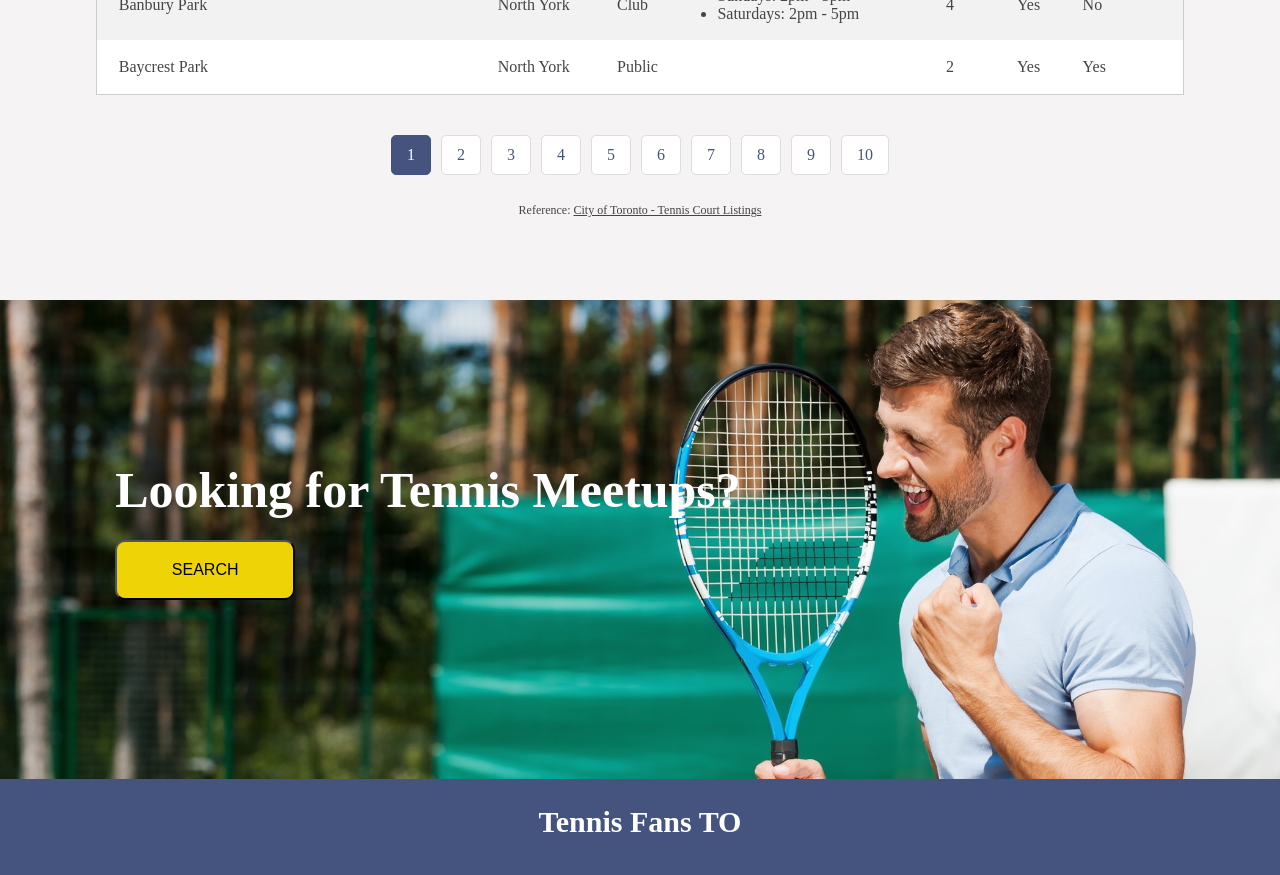
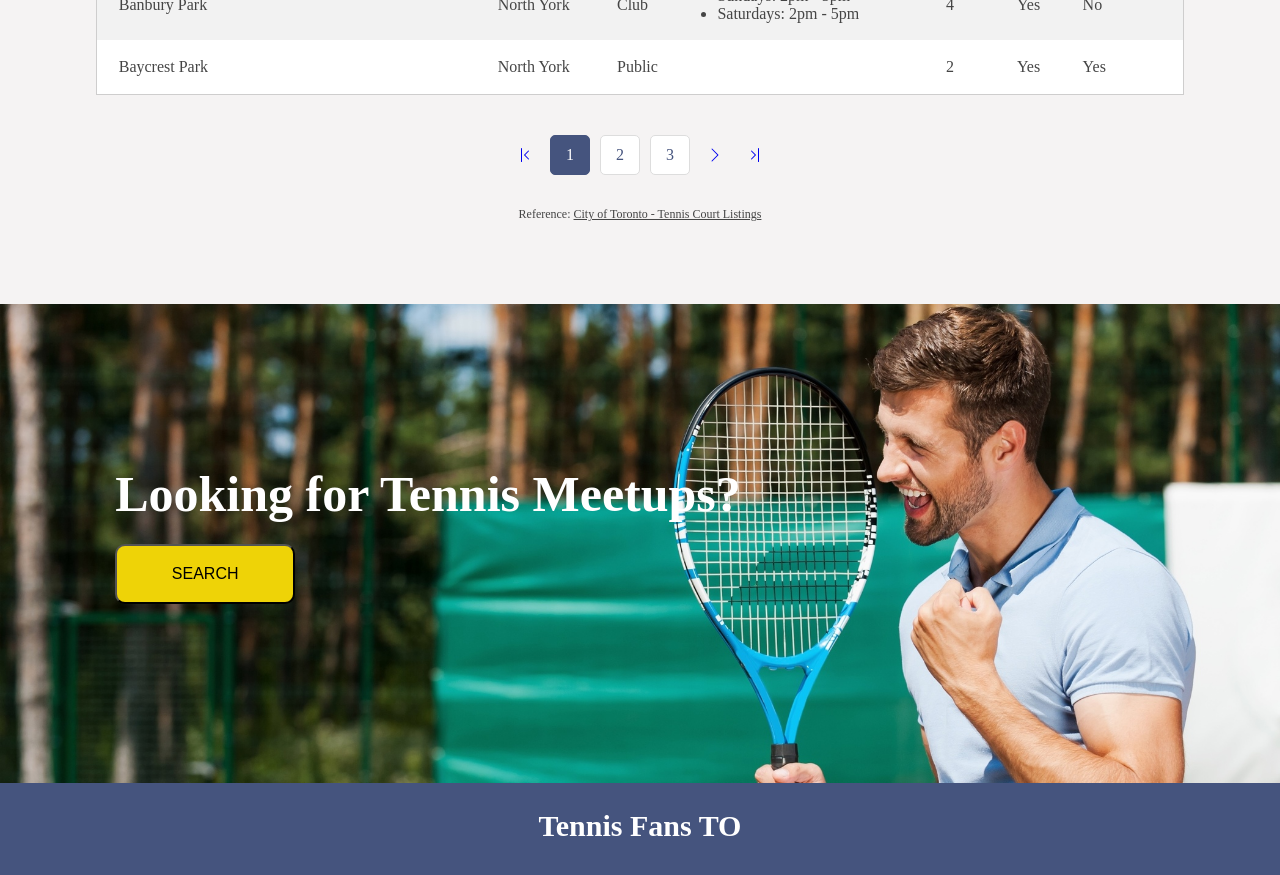
Before and after one commit to Chihiro88G/tennis-fans-to, a React (Create React App) app: page / in a window 1280 px wide. Shown: the part 1520-2395 px from the top of the page. Built offline with nearby package versions, Linux system fonts and the light colour scheme.

Commit message:
pagenation with arrow icons

```diff
--- a/src/App.css
+++ b/src/App.css
@@ -191,6 +191,10 @@ nav li {
   background-color: #45547E;
   color: white;
   border-color: #45547E;
+}
+
+.arrows {
+  margin: 12px;
 }
 
 .filters {
--- a/src/components/Pagenation.tsx
+++ b/src/components/Pagenation.tsx
@@ -1,4 +1,5 @@
 import React, { Dispatch } from 'react';
+import { LeftArrow, LeftBarArrow, RightArrow, RightBarArrow } from '../svgs';
 
 interface PagenationProps {
   courtsPerPage: number,
@@ -9,10 +10,21 @@ interface PagenationProps {
 
 function Pagenation({ courtsPerPage, totalCourts, setCurrentPage, currentPage}: PagenationProps) {
   const pageNumbers = [];
+  const maxPageNum = 3;
 
   for (let i = 1; i <= Math.ceil(totalCourts / courtsPerPage); i++) {
     pageNumbers.push(i);
   }
+
+  const totalPages = pageNumbers.length;
+
+  let start = Math.max(currentPage - Math.floor(maxPageNum / 2), 1);
+  let end = start + maxPageNum - 1;
+  if (end > totalPages) {
+    end = totalPages;
+    start = Math.max(end - maxPageNum + 1, 1);
+  }
+  const visiblePageNumbers = pageNumbers.slice(start - 1, end);
 
   const setCurrentPageNo = ((pageNumber: number, e: React.MouseEvent<HTMLAnchorElement, MouseEvent>) => {
     e.preventDefault();
@@ -22,7 +34,23 @@ function Pagenation({ courtsPerPage, totalCourts, setCurrentPage, currentPage}:
   return (
     <div>
       <ul className="pagination">
-        {pageNumbers.map((number) => (
+        <a
+          onClick={(e) => setCurrentPageNo(1, e)}
+          href="!#"
+        >
+          <LeftBarArrow />
+        </a>
+
+        {currentPage > 1 &&
+          <a
+            onClick={(e) => setCurrentPageNo(currentPage - 1, e)}
+            href="!#"
+          >
+            <LeftArrow />
+          </a>
+        }
+
+        {visiblePageNumbers.map((number) => (
           <li
             key={number}
             className={`page-item ${currentPage === number ? "active" : ""}`}
@@ -36,6 +64,23 @@ function Pagenation({ courtsPerPage, totalCourts, setCurrentPage, currentPage}:
             </a>
           </li>
         ))}
+
+        {totalPages !== currentPage &&
+          <a
+            onClick={(e) => setCurrentPageNo(currentPage + 1, e)}
+            href="!#"
+          >
+            <RightArrow />
+          </a>
+        }
+
+        <a
+          onClick={(e) => setCurrentPageNo(totalPages, e)}
+          href="!#"
+        >
+          <RightBarArrow />
+        </a>
+
       </ul>
     </div>
   );
--- /dev/null
+++ b/src/svgs.tsx
@@ -0,0 +1,34 @@
+import React from 'react';
+import '../src/App.css'
+
+export function LeftArrow() {
+  return (
+    <svg xmlns="http://www.w3.org/2000/svg" width="16" height="16" fill="currentColor" className="bi bi-chevron-left arrows" viewBox="0 0 16 16">
+      <path fill-rule="evenodd" d="M11.354 1.646a.5.5 0 0 1 0 .708L5.707 8l5.647 5.646a.5.5 0 0 1-.708.708l-6-6a.5.5 0 0 1 0-.708l6-6a.5.5 0 0 1 .708 0"/>
+    </svg>
+  )
+}
+
+export function RightArrow() {
+  return (
+    <svg xmlns="http://www.w3.org/2000/svg" width="16" height="16" fill="currentColor" className="bi bi-chevron-right arrows" viewBox="0 0 16 16">
+      <path fill-rule="evenodd" d="M4.646 1.646a.5.5 0 0 1 .708 0l6 6a.5.5 0 0 1 0 .708l-6 6a.5.5 0 0 1-.708-.708L10.293 8 4.646 2.354a.5.5 0 0 1 0-.708"/>
+    </svg>
+  )
+}
+
+export function LeftBarArrow() {
+  return (
+    <svg xmlns="http://www.w3.org/2000/svg" width="16" height="16" fill="currentColor" className="bi bi-chevron-bar-left arrows" viewBox="0 0 16 16">
+      <path fill-rule="evenodd" d="M11.854 3.646a.5.5 0 0 1 0 .708L8.207 8l3.647 3.646a.5.5 0 0 1-.708.708l-4-4a.5.5 0 0 1 0-.708l4-4a.5.5 0 0 1 .708 0M4.5 1a.5.5 0 0 0-.5.5v13a.5.5 0 0 0 1 0v-13a.5.5 0 0 0-.5-.5"/>
+    </svg>
+  )
+}
+
+export function RightBarArrow() {
+  return (
+    <svg xmlns="http://www.w3.org/2000/svg" width="16" height="16" fill="currentColor" className="bi bi-chevron-bar-right arrows" viewBox="0 0 16 16">
+      <path fill-rule="evenodd" d="M4.146 3.646a.5.5 0 0 0 0 .708L7.793 8l-3.647 3.646a.5.5 0 0 0 .708.708l4-4a.5.5 0 0 0 0-.708l-4-4a.5.5 0 0 0-.708 0M11.5 1a.5.5 0 0 1 .5.5v13a.5.5 0 0 1-1 0v-13a.5.5 0 0 1 .5-.5"/>
+    </svg>
+  )
+}
```
